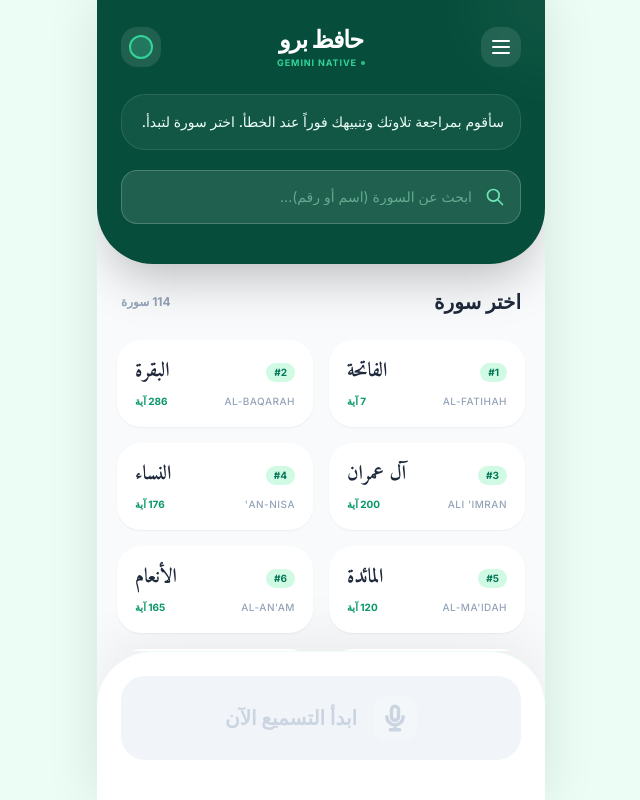
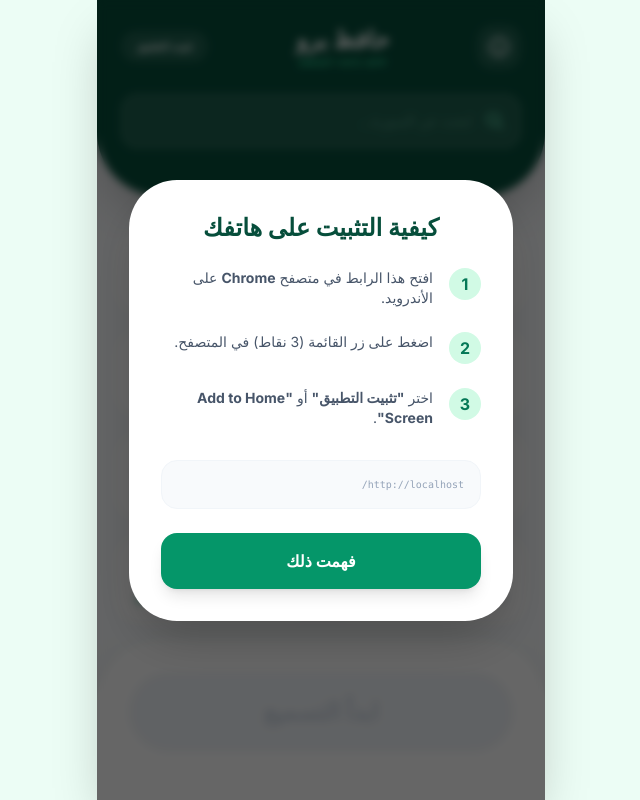
Before and after one commit to seif65987-design/quran, a React (Vite) app: page / in a window 1280 px wide. Both pictures are taken after a click on the button 820 px from the left and 46 px from the top of the page. Shown: the whole page, without its empty margins (319-959 px from the left). Built offline with nearby package versions, Linux system fonts and the light colour scheme.

Commit message:
feat: Add PWA support and ripple effect
Integrates Progressive Web App (PWA) capabilities by adding a manifest file and updating the viewport meta tag. Implements an Android-style ripple effect on buttons for improved user interaction.

```diff
--- a/App.tsx
+++ b/App.tsx
@@ -12,7 +12,7 @@ const SurahCard: React.FC<{
 }> = ({ surah, onSelect, isSelected }) => (
   <button
     onClick={() => onSelect(surah)}
-    className={`p-4 rounded-3xl border-2 transition-all text-right flex flex-col gap-1 active:scale-90 android-ripple ${
+    className={`p-4 rounded-3xl border-2 transition-all text-right flex flex-col gap-1 active:scale-90 ripple ${
       isSelected
         ? 'border-emerald-600 bg-emerald-50 shadow-lg ring-2 ring-emerald-500/30'
         : 'border-white bg-white hover:border-emerald-100 shadow-sm'
@@ -38,6 +38,8 @@ const App: React.FC = () => {
   const [error, setError] = useState<string | null>(null);
   const [audioLevel, setAudioLevel] = useState(0);
   const [searchQuery, setSearchQuery] = useState('');
+  const [installPrompt, setInstallPrompt] = useState<any>(null);
+  const [showInstallGuide, setShowInstallGuide] = useState(false);
 
   const inputAudioContextRef = useRef<AudioContext | null>(null);
   const outputAudioContextRef = useRef<AudioContext | null>(null);
@@ -49,6 +51,24 @@ const App: React.FC = () => {
 
   const currentInputText = useRef('');
   const currentOutputText = useRef('');
+
+  useEffect(() => {
+    window.addEventListener('beforeinstallprompt', (e) => {
+      e.preventDefault();
+      setInstallPrompt(e);
+    });
+  }, []);
+
+  const handleInstallClick = () => {
+    if (installPrompt) {
+      installPrompt.prompt();
+      installPrompt.userChoice.then((choice: any) => {
+        if (choice.outcome === 'accepted') setInstallPrompt(null);
+      });
+    } else {
+      setShowInstallGuide(true);
+    }
+  };
 
   const scrollToEnd = useCallback(() => {
     if (transcriptContainerRef.current) {
@@ -82,45 +102,30 @@ const App: React.FC = () => {
       try { source.stop(); } catch(e) {}
     });
     sourcesRef.current.clear();
-
     setAppState(AppState.IDLE);
-    inputAudioContextRef.current = null;
-    currentInputText.current = '';
-    currentOutputText.current = '';
     setAudioLevel(0);
   }, []);
 
   const startRecitation = async () => {
     if (!selectedSurah) return;
-
     try {
       setAppState(AppState.PREPARING);
       setError(null);
       setMessages([]);
-      currentInputText.current = '';
-      currentOutputText.current = '';
-
-      // Initialize with the provided key (injected via environment in this platform)
       const ai = new GoogleGenAI({ apiKey: process.env.API_KEY || '' });
-
       inputAudioContextRef.current = new (window.AudioContext || (window as any).webkitAudioContext)({ sampleRate: 16000 });
       outputAudioContextRef.current = new (window.AudioContext || (window as any).webkitAudioContext)({ sampleRate: 24000 });
-
       const analyser = inputAudioContextRef.current.createAnalyser();
       analyser.fftSize = 256;
       analyserRef.current = analyser;
-
       const stream = await navigator.mediaDevices.getUserMedia({ audio: true });
       streamRef.current = stream;
-
       const sessionPromise = ai.live.connect({
         model: 'gemini-2.5-flash-native-audio-preview-12-2025',
         config: {
           responseModalities: [Modality.AUDIO],
-          speechConfig: {
-            voiceConfig: { prebuiltVoiceConfig: { voiceName: 'Kore' } },
-          },
-          systemInstruction: `${SYSTEM_INSTRUCTION}\nالمستخدم يسمع الآن سورة ${selectedSurah.name}. كن يقظاً جداً لأي خطأ.`,
+          speechConfig: { voiceConfig: { prebuiltVoiceConfig: { voiceName: 'Kore' } } },
+          systemInstruction: `${SYSTEM_INSTRUCTION}\nالمستخدم يسمع سورة ${selectedSurah.name}. كن يقظاً جداً لأي خطأ.`,
           inputAudioTranscription: {},
           outputAudioTranscription: {}
         },
@@ -130,25 +135,18 @@ const App: React.FC = () => {
             const source = inputAudioContextRef.current!.createMediaStreamSource(stream);
             source.connect(analyser);
             const scriptProcessor = inputAudioContextRef.current!.createScriptProcessor(4096, 1, 1);
-
-            const dataArray = new Uint8Array(analyser.frequencyBinCount);
             const updateLevel = () => {
               if (appState === AppState.IDLE) return;
+              const dataArray = new Uint8Array(analyser.frequencyBinCount);
               analyser.getByteFrequencyData(dataArray);
-              const average = dataArray.reduce((a, b) => a + b) / dataArray.length;
-              setAudioLevel(average);
+              setAudioLevel(dataArray.reduce((a, b) => a + b) / dataArray.length);
               requestAnimationFrame(updateLevel);
             };
             updateLevel();
-
             scriptProcessor.onaudioprocess = (e) => {
               const inputData = e.inputBuffer.getChannelData(0);
-              const pcmBlob = createPcmBlob(inputData);
-              sessionPromise.then(session => {
-                session.sendRealtimeInput({ media: pcmBlob });
-              });
+              sessionPromise.then(session => session.sendRealtimeInput({ media: createPcmBlob(inputData) }));
             };
-
             source.connect(scriptProcessor);
             scriptProcessor.connect(inputAudioContextRef.current!.destination);
           },
@@ -161,100 +159,97 @@ const App: React.FC = () => {
               const source = outCtx.createBufferSource();
               source.buffer = audioBuffer;
               source.connect(outCtx.destination);
-              source.addEventListener('ended', () => sourcesRef.current.delete(source));
               source.start(nextStartTimeRef.current);
               nextStartTimeRef.current += audioBuffer.duration;
               sourcesRef.current.add(source);
             }
-
             if (message.serverContent?.inputTranscription) {
-              const text = message.serverContent.inputTranscription.text;
-              currentInputText.current += text;
-              setMessages(prev => {
-                const filtered = prev.filter(m => m.id !== 'live-input');
-                return [...filtered, { id: 'live-input', type: 'user', text: currentInputText.current, timestamp: Date.now() }];
-              });
+              currentInputText.current += message.serverContent.inputTranscription.text;
+              setMessages(p => [...p.filter(m => m.id !== 'live-input'), { id: 'live-input', type: 'user', text: currentInputText.current, timestamp: Date.now() }]);
             }
-
             if (message.serverContent?.outputTranscription) {
-              const text = message.serverContent.outputTranscription.text;
-              currentOutputText.current += text;
-
-              const isWarning = currentOutputText.current.includes('تنبيه') || currentOutputText.current.includes('خطأ');
-              if (isWarning && navigator.vibrate) {
-                navigator.vibrate([100, 50, 100]); // اهتزاز بنمط تنبيه أندرويد
+              currentOutputText.current += message.serverContent.outputTranscription.text;
+              const isErr = currentOutputText.current.includes('تنبيه') || currentOutputText.current.includes('خطأ');
+              if (isErr && navigator.vibrate) navigator.vibrate([200, 100, 200]);
+              setMessages(p => [...p.filter(m => m.id !== 'live-output'), { id: 'live-output', type: 'bot', text: currentOutputText.current, timestamp: Date.now(), isError: isErr }]);
             }
-
-              setMessages(prev => {
-                const filtered = prev.filter(m => m.id !== 'live-output');
-                return [...filtered, { id: 'live-output', type: 'bot', text: currentOutputText.current, timestamp: Date.now(), isError: isWarning }];
-              });
-            }
-
             if (message.serverContent?.turnComplete) {
-              setMessages(prev => {
-                const finalized = prev.map(m => {
-                  if (m.id === 'live-input') return { ...m, id: `final-input-${Date.now()}` };
-                  if (m.id === 'live-output') return { ...m, id: `final-output-${Date.now()}` };
-                  return m;
-                });
-                return finalized;
-              });
               currentInputText.current = '';
               currentOutputText.current = '';
             }
           },
-          onerror: () => {
-            setError("عذراً، حدث خطأ في النظام الذكي. جرب مرة أخرى.");
-            stopRecitation();
-          },
+          onerror: () => stopRecitation(),
           onclose: () => setAppState(AppState.IDLE)
         }
       });
     } catch (err) {
-      setError("يجب السماح بالوصول للميكروفون لبدء التسميع.");
+      setError("يجب السماح بالميكروفون.");
       setAppState(AppState.IDLE);
     }
   };
 
   return (
-    <div className="flex flex-col h-screen max-w-md mx-auto bg-slate-50 overflow-hidden relative shadow-[0_0_50px_rgba(0,0,0,0.1)]">
-      {/* Android Top Nav */}
-      <header className="bg-emerald-900 text-white p-6 pb-10 rounded-b-[3.5rem] z-30 transition-all shadow-2xl relative overflow-hidden">
-        <div className="absolute top-0 right-0 w-32 h-32 bg-white/5 rounded-full -mr-16 -mt-16 blur-2xl"></div>
+    <div className="flex flex-col h-screen max-w-md mx-auto bg-slate-50 overflow-hidden relative shadow-2xl">
+      <div className="h-safe-top bg-emerald-900 w-full shrink-0"></div>
 
+      {/* Install Guide Modal */}
+      {showInstallGuide && (
+        <div className="absolute inset-0 z-50 bg-black/60 backdrop-blur-sm flex items-center justify-center p-6">
+          <div className="bg-white rounded-[3rem] p-8 w-full max-w-sm shadow-2xl animate-in zoom-in duration-300">
+            <h3 className="text-2xl font-black text-emerald-900 text-center mb-6">كيفية التثبيت على هاتفك</h3>
+            <div className="space-y-6 text-right">
+              <div className="flex gap-4 items-start">
+                <div className="w-8 h-8 rounded-full bg-emerald-100 text-emerald-700 flex items-center justify-center shrink-0 font-bold">1</div>
+                <p className="text-sm text-slate-600">افتح هذا الرابط في متصفح <b>Chrome</b> على الأندرويد.</p>
+              </div>
+              <div className="flex gap-4 items-start">
+                <div className="w-8 h-8 rounded-full bg-emerald-100 text-emerald-700 flex items-center justify-center shrink-0 font-bold">2</div>
+                <p className="text-sm text-slate-600">اضغط على زر القائمة (3 نقاط) في المتصفح.</p>
+              </div>
+              <div className="flex gap-4 items-start">
+                <div className="w-8 h-8 rounded-full bg-emerald-100 text-emerald-700 flex items-center justify-center shrink-0 font-bold">3</div>
+                <p className="text-sm text-slate-600">اختر <b>"تثبيت التطبيق"</b> أو <b>"Add to Home Screen"</b>.</p>
+              </div>
+            </div>
+            <div className="mt-8 bg-slate-50 p-4 rounded-2xl border border-slate-100 break-all text-[10px] font-mono text-slate-400 select-all">
+              {window.location.href}
+            </div>
+            <button
+              onClick={() => setShowInstallGuide(false)}
+              className="w-full mt-6 py-4 bg-emerald-600 text-white rounded-2xl font-bold shadow-lg active:scale-95 transition-transform"
+            >
+              فهمت ذلك
+            </button>
+          </div>
+        </div>
+      )}
+
+      <header className="bg-emerald-900 text-white p-6 pb-12 rounded-b-[4rem] z-30 shadow-2xl relative overflow-hidden">
         <div className="flex justify-between items-center mb-6 relative z-10">
-          <button className="p-2 bg-white/10 rounded-2xl active:scale-90 transition-transform">
+          <button onClick={() => setShowInstallGuide(true)} className="p-2.5 bg-white/10 rounded-2xl active:scale-90">
              <svg xmlns="http://www.w3.org/2000/svg" className="h-6 w-6" fill="none" viewBox="0 0 24 24" stroke="currentColor">
-              <path strokeLinecap="round" strokeLinejoin="round" strokeWidth={2} d="M4 6h16M4 12h16M4 18h16" />
+              <path strokeLinecap="round" strokeLinejoin="round" strokeWidth={2} d="M13 16h-1v-4h-1m1-4h.01M21 12a9 9 0 11-18 0 9 9 0 0118 0z" />
             </svg>
           </button>
           <div className="text-center">
-            <h1 className="text-2xl font-black tracking-tighter">حافظ برو</h1>
-            <div className="flex items-center justify-center gap-1">
-              <span className="w-1 h-1 bg-emerald-400 rounded-full animate-pulse"></span>
-              <p className="text-[9px] text-emerald-400 font-bold uppercase tracking-widest">Gemini Native</p>
+            <h1 className="text-2xl font-black">حافظ برو</h1>
+            <p className="text-[9px] text-emerald-400 font-bold uppercase tracking-widest">Smart Hifz App</p>
           </div>
-          </div>
-          <button className="p-2 bg-white/10 rounded-2xl active:scale-90 transition-transform">
-            <div className="w-6 h-6 rounded-full bg-emerald-400/20 border-2 border-emerald-400"></div>
+          <button
+            onClick={handleInstallClick}
+            className={`px-4 py-2 rounded-2xl text-[10px] font-black transition-all ${installPrompt ? 'bg-emerald-500 animate-pulse' : 'bg-white/10'}`}
+          >
+            تثبيت التطبيق
           </button>
         </div>
 
         {appState === AppState.IDLE ? (
-          <div className="space-y-5 relative z-10">
-            <div className="bg-white/5 p-4 rounded-3xl backdrop-blur-md border border-white/10">
-              <p className="text-emerald-50 text-sm font-medium leading-relaxed text-right">
-                سأقوم بمراجعة تلاوتك وتنبيهك فوراً عند الخطأ. اختر سورة لتبدأ.
-              </p>
-            </div>
+          <div className="space-y-4 relative z-10">
             <div className="relative group">
               <input
-                type="text"
-                placeholder="ابحث عن السورة (اسم أو رقم)..."
-                value={searchQuery}
+                type="text" placeholder="ابحث عن السورة..." value={searchQuery}
                 onChange={(e) => setSearchQuery(e.target.value)}
-                className="w-full bg-white/10 border border-white/20 rounded-2xl py-4 pr-12 pl-6 text-white placeholder-emerald-200/50 focus:outline-none focus:ring-4 focus:ring-emerald-500/30 focus:bg-white/20 transition-all text-right text-sm"
+                className="w-full bg-white/10 border border-white/20 rounded-2xl py-4 pr-12 pl-6 text-white placeholder-emerald-200/40 focus:outline-none text-right text-sm"
               />
               <svg xmlns="http://www.w3.org/2000/svg" className="h-5 w-5 absolute right-4 top-1/2 -translate-y-1/2 text-emerald-300" fill="none" viewBox="0 0 24 24" stroke="currentColor">
                 <path strokeLinecap="round" strokeLinejoin="round" strokeWidth={2} d="M21 21l-6-6m2-5a7 7 0 11-14 0 7 7 0 0114 0z" />
@@ -262,138 +257,62 @@ const App: React.FC = () => {
             </div>
           </div>
         ) : (
-          <div className="flex items-center gap-5 bg-white/10 p-5 rounded-[2.5rem] backdrop-blur-xl border border-white/10 shadow-inner relative z-10">
-            <div className="relative">
-              <div className="w-16 h-16 rounded-full bg-emerald-500 flex items-center justify-center shadow-2xl overflow-hidden ring-4 ring-emerald-400/40">
-                <span className="quran-font text-3xl animate-pulse">📖</span>
-                <div
-                  className="absolute bottom-0 left-0 right-0 bg-white/30 transition-all duration-100"
-                  style={{ height: `${Math.min(audioLevel * 2, 100)}%` }}
-                ></div>
-              </div>
+          <div className="flex items-center gap-6 bg-white/10 p-6 rounded-[3rem] backdrop-blur-2xl border border-white/10 shadow-inner relative z-10">
+            <div className="w-16 h-16 rounded-full bg-emerald-500 flex items-center justify-center shadow-2xl relative">
+              <span className="quran-font text-4xl animate-bounce">📖</span>
+              <div className="absolute bottom-0 left-0 right-0 bg-white/40 transition-all duration-150" style={{ height: `${Math.min(audioLevel * 2.5, 100)}%` }}></div>
             </div>
             <div className="flex-1 text-right">
-              <p className="text-[10px] text-emerald-300 uppercase tracking-widest font-black mb-1">المعلم يسمع تلاوتك</p>
+              <p className="text-[10px] text-emerald-300 uppercase tracking-widest font-black">جلسة نشطة</p>
               <p className="font-bold text-2xl text-white">سورة {selectedSurah?.name}</p>
             </div>
           </div>
         )}
       </header>
 
-      {/* Main Content Area */}
-      <main className="flex-1 overflow-y-auto px-5 py-6 no-scrollbar" ref={transcriptContainerRef}>
+      <main className="flex-1 overflow-y-auto px-5 py-8 no-scrollbar bg-slate-50" ref={transcriptContainerRef}>
         {appState === AppState.IDLE ? (
-          <div className="space-y-6">
-            <div className="flex justify-between items-center px-1">
-              <h2 className="text-slate-800 font-black text-xl">اختر سورة</h2>
-              <span className="text-xs text-slate-400 font-bold">114 سورة</span>
-            </div>
-            <div className="grid grid-cols-2 gap-4 pb-24">
+          <div className="grid grid-cols-2 gap-4 pb-32">
             {filteredSurahs.map(surah => (
-                <SurahCard
-                  key={surah.id}
-                  surah={surah}
-                  isSelected={selectedSurah?.id === surah.id}
-                  onSelect={setSelectedSurah}
-                />
+              <SurahCard key={surah.id} surah={surah} isSelected={selectedSurah?.id === surah.id} onSelect={setSelectedSurah} />
             ))}
           </div>
-          </div>
         ) : (
-          <div className="flex flex-col gap-5">
+          <div className="flex flex-col gap-6">
             {messages.length === 0 && (
-              <div className="flex flex-col items-center justify-center py-24 text-slate-300 gap-6">
-                <div className="w-24 h-24 bg-emerald-50 rounded-full flex items-center justify-center border-4 border-white shadow-xl animate-pulse">
-                  <svg xmlns="http://www.w3.org/2000/svg" className="h-12 w-12 text-emerald-600" fill="none" viewBox="0 0 24 24" stroke="currentColor">
+              <div className="flex flex-col items-center justify-center py-32 text-slate-300 gap-6">
+                <div className="w-24 h-24 bg-emerald-50 rounded-full flex items-center justify-center border-8 border-white animate-pulse">
+                   <svg xmlns="http://www.w3.org/2000/svg" className="h-10 w-10 text-emerald-600" fill="none" viewBox="0 0 24 24" stroke="currentColor">
                     <path strokeLinecap="round" strokeLinejoin="round" strokeWidth={2} d="M19 11a7 7 0 01-7 7m0 0a7 7 0 01-7-7m7 7v4m0 0H8m4 0h4m-4-8a3 3 0 01-3-3V5a3 3 0 116 0v6a3 3 0 01-3 3z" />
                   </svg>
                 </div>
-                <div className="text-center">
-                  <p className="font-black text-slate-600 text-lg">أنا بانتظار سماع تلاوتك</p>
-                  <p className="text-xs text-slate-400 mt-2">ابدأ بقراءة الآيات بوضوح...</p>
-                </div>
+                <p className="font-bold text-slate-500">ابدأ القراءة الآن، أنا أسمعك...</p>
               </div>
             )}
-
             {messages.map((msg) => (
-              <div
-                key={msg.id}
-                className={`max-w-[90%] p-5 rounded-[2rem] shadow-xl transition-all duration-300 transform active:scale-98 ${
-                  msg.type === 'user'
-                    ? 'self-start bg-white text-slate-800 rounded-tr-none border-l-8 border-emerald-500'
-                    : `self-end text-white rounded-tl-none ${msg.isError ? 'bg-rose-600 ring-8 ring-rose-50' : 'bg-emerald-800 shadow-emerald-900/10'}`
-                }`}
-              >
-                <div className="flex justify-between items-center mb-2">
-                   <span className="text-[9px] font-black uppercase tracking-widest opacity-50">
-                     {msg.type === 'user' ? 'تلاوتك' : 'تنبيه المعلم'}
-                   </span>
-                </div>
-                <p className={`${msg.type === 'user' ? 'quran-font text-2xl' : 'text-sm font-bold'} leading-relaxed text-right`}>
-                  {msg.text}
-                </p>
-                <div className="mt-2 flex justify-end opacity-30">
-                  <span className="text-[8px] font-mono">
-                    {new Date(msg.timestamp).toLocaleTimeString([], { hour: '2-digit', minute: '2-digit', second: '2-digit' })}
-                  </span>
-                </div>
+              <div key={msg.id} className={`max-w-[92%] p-5 rounded-[2.5rem] shadow-xl transition-all ${msg.type === 'user' ? 'self-start bg-white text-slate-800 border-r-8 border-emerald-500' : `self-end text-white ${msg.isError ? 'bg-rose-600 ring-8 ring-rose-50' : 'bg-emerald-800'}`}`}>
+                <p className={`${msg.type === 'user' ? 'quran-font text-3xl' : 'text-base font-bold'} text-right`}>{msg.text}</p>
               </div>
             ))}
           </div>
         )}
       </main>
 
-      {/* Android Bottom Action Area */}
-      <footer className="p-6 pb-10 bg-white shadow-[0_-20px_50px_rgba(0,0,0,0.05)] rounded-t-[3.5rem] border-t border-emerald-50">
-        {error && (
-          <div className="mb-4 bg-rose-500 text-white p-4 rounded-2xl text-xs font-bold flex items-center gap-3 shadow-lg animate-bounce">
-            <svg xmlns="http://www.w3.org/2000/svg" className="h-5 w-5" fill="none" viewBox="0 0 24 24" stroke="currentColor">
-              <path strokeLinecap="round" strokeLinejoin="round" strokeWidth={2} d="M12 9v2m0 4h.01m-6.938 4h13.856c1.54 0 2.502-1.667 1.732-3L13.732 4c-.77-1.333-2.694-1.333-3.464 0L3.34 16c-.77 1.333.192 3 1.732 3z" />
-            </svg>
-            {error}
-          </div>
-        )}
-
+      <footer className="p-8 pb-12 bg-white rounded-t-[4rem] border-t border-emerald-50 shadow-2xl relative z-40">
         {appState === AppState.IDLE ? (
           <button
-            onClick={startRecitation}
-            disabled={!selectedSurah}
-            className={`w-full py-5 rounded-3xl font-black text-xl flex items-center justify-center gap-4 transition-all transform active:scale-95 shadow-2xl ${
-              selectedSurah
-                ? 'bg-emerald-600 text-white hover:bg-emerald-700'
-                : 'bg-slate-100 text-slate-300 cursor-not-allowed shadow-none'
-            }`}
+            onClick={startRecitation} disabled={!selectedSurah}
+            className={`w-full py-6 rounded-[2.5rem] font-black text-2xl flex items-center justify-center gap-4 transition-all active:scale-95 ${selectedSurah ? 'bg-emerald-600 text-white shadow-emerald-500/30 shadow-2xl' : 'bg-slate-100 text-slate-300'}`}
           >
-            <div className="bg-white/20 p-2 rounded-xl">
-              <svg xmlns="http://www.w3.org/2000/svg" className="h-7 w-7" fill="none" viewBox="0 0 24 24" stroke="currentColor">
-                <path strokeLinecap="round" strokeLinejoin="round" strokeWidth={3} d="M19 11a7 7 0 01-7 7m0 0a7 7 0 01-7-7m7 7v4m0 0H8m4 0h4m-4-8a3 3 0 01-3-3V5a3 3 0 116 0v6a3 3 0 01-3 3z" />
-              </svg>
-            </div>
-            ابدأ التسميع الآن
+            ابدأ التسميع
           </button>
         ) : (
-          <div className="space-y-4">
-            <div className="flex justify-between items-center px-4">
-               <div className="flex gap-1 items-end h-6">
-                 {[...Array(10)].map((_, i) => (
-                   <div
-                    key={i}
-                    className={`w-1 rounded-full transition-all duration-100 ${i < (audioLevel / 10) ? 'bg-emerald-600 h-6' : 'bg-slate-200 h-2'}`}
-                   ></div>
-                 ))}
-               </div>
-               <span className="text-[10px] text-emerald-600 font-black tracking-widest animate-pulse">النظام ينصت...</span>
-            </div>
           <button
             onClick={stopRecitation}
-              className="w-full py-5 bg-rose-50 text-rose-600 border-4 border-rose-100 rounded-3xl font-black text-xl flex items-center justify-center gap-3 active:scale-95 transition-all shadow-lg"
+            className="w-full py-6 bg-rose-50 text-rose-600 border-4 border-rose-100 rounded-[2.5rem] font-black text-2xl flex items-center justify-center gap-4 active:scale-95"
           >
-              <svg xmlns="http://www.w3.org/2000/svg" className="h-6 w-6" fill="none" viewBox="0 0 24 24" stroke="currentColor">
-                <path strokeLinecap="round" strokeLinejoin="round" strokeWidth={3} d="M6 18L18 6M6 6l12 12" />
-              </svg>
-              إنهاء التسميع
+            إنهاء الجلسة
           </button>
-          </div>
         )}
       </footer>
     </div>
--- a/index.html
+++ b/index.html
@@ -3,10 +3,11 @@
 <html lang="ar" dir="rtl">
   <head>
     <meta charset="UTF-8" />
-    <meta name="viewport" content="width=device-width, initial-scale=1.0, maximum-scale=1.0, user-scalable=no" />
+    <meta name="viewport" content="width=device-width, initial-scale=1.0, maximum-scale=1.0, user-scalable=no, viewport-fit=cover" />
     <meta name="apple-mobile-web-app-capable" content="yes">
     <meta name="apple-mobile-web-app-status-bar-style" content="black-translucent">
     <meta name="theme-color" content="#065f46">
+    <link rel="manifest" href="manifest.json">
     <title>Hafiz Pro - Quran Companion</title>
     <script src="https://cdn.tailwindcss.com"></script>
     <link href="https://fonts.googleapis.com/css2?family=Amiri:wght@400;700&family=Inter:wght@400;500;600;700&display=swap" rel="stylesheet">
@@ -16,6 +17,7 @@
         background-color: #f8fafc;
         touch-action: manipulation;
         -webkit-tap-highlight-color: transparent;
+        user-select: none;
       }
       .quran-font {
         font-family: 'Amiri', serif;
@@ -27,10 +29,15 @@
         -ms-overflow-style: none;
         scrollbar-width: none;
       }
-      /* Android-like transition */
-      .android-ripple {
-        position: relative;
-        overflow: hidden;
+      /* Android Ripple Effect */
+      .ripple {
+        background-position: center;
+        transition: background 0.8s;
+      }
+      .ripple:active {
+        background-color: rgba(255, 255, 255, 0.2);
+        background-size: 100%;
+        transition: background 0s;
       }
     </style>
   <script type="importmap">
```
Also changed, not shown: manifest.json (added). Lines whose indentation alone changed are shown as unchanged.
